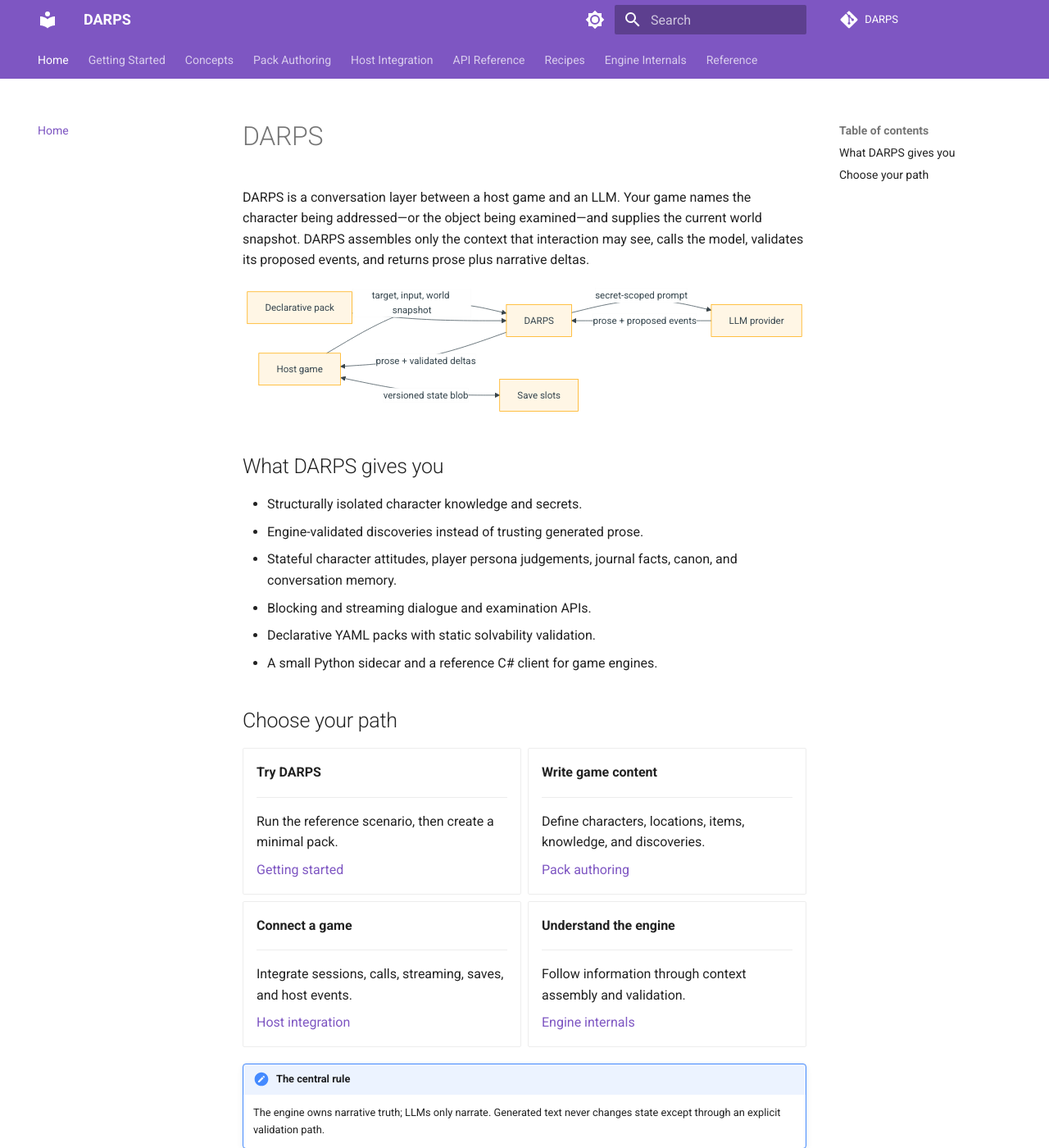
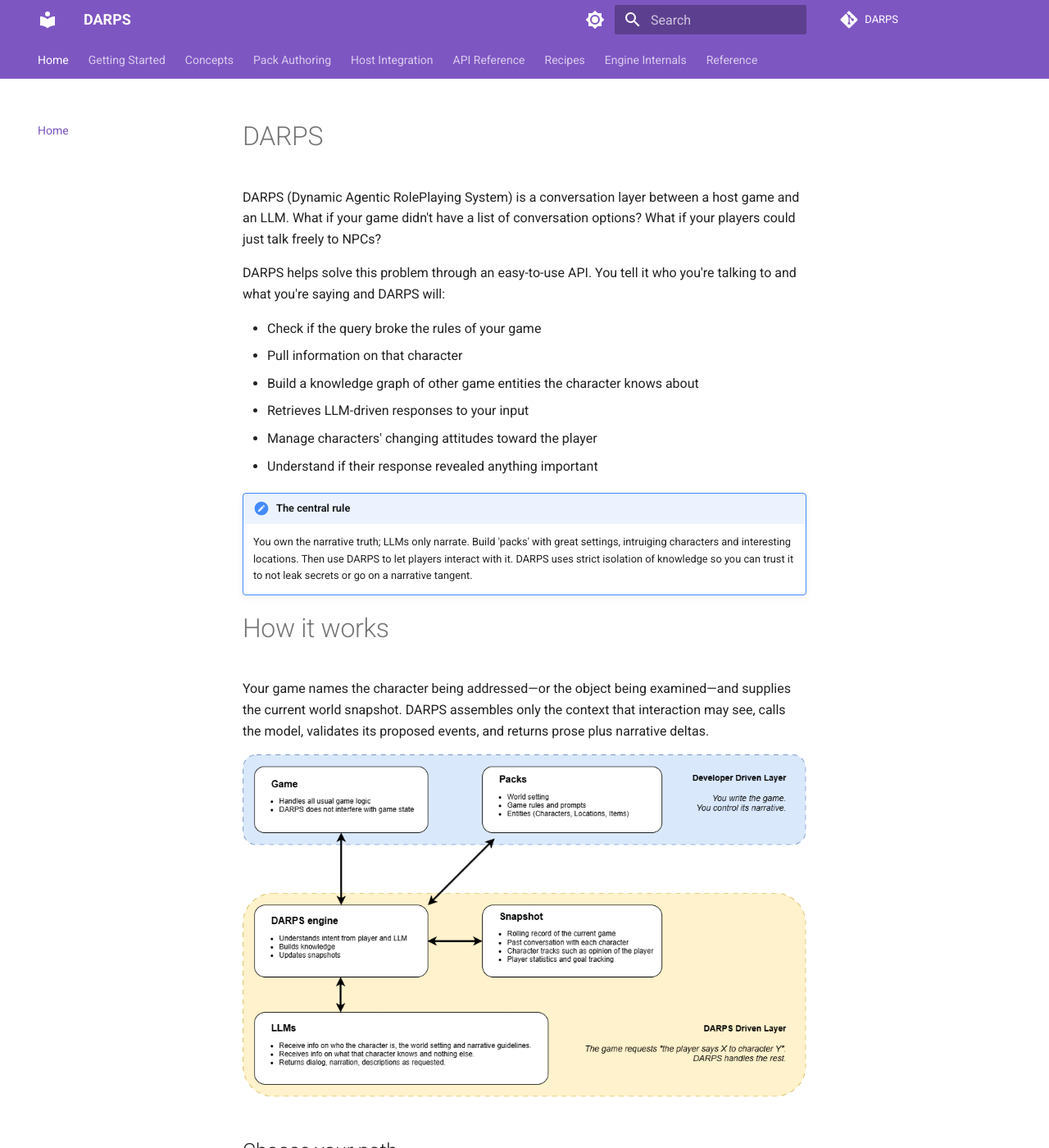
Before and after one commit to Desagidit/darps, an MkDocs documentation site: the page built from docs/index.md, in a window 1280 px wide and 1400 px high. Shown: the whole window at 82% size. Built offline with MkDocs 1.6.1 and Material for MkDocs 9.7.7, drawn with Linux system fonts in a browser that asks for light colours; comment, search, counter and statistics services are not loaded.

Commit message:
intro image

````diff
--- a/docs/index.md
+++ b/docs/index.md
@@ -1,30 +1,29 @@
 # DARPS
 
-DARPS is a conversation layer between a host game and an LLM. Your game names
-the character being addressed—or the object being examined—and supplies the
-current world snapshot. DARPS assembles only the context that interaction may
-see, calls the model, validates its proposed events, and returns prose plus
-narrative deltas.
+DARPS (Dynamic Agentic RolePlaying System) is a conversation layer between a host game and an LLM.
+What if your game didn't have a list of conversation options? What if your players could just talk freely to NPCs?
 
-```mermaid
-flowchart LR
-    Host["Host game"] -->|"target, input, world snapshot"| DARPS
-    Pack["Declarative pack"] --> DARPS
-    DARPS -->|"secret-scoped prompt"| Model["LLM provider"]
-    Model -->|"prose + proposed events"| DARPS
-    DARPS -->|"prose + validated deltas"| Host
-    Host <-->|"versioned state blob"| Saves["Save slots"]
-```
+DARPS helps solve this problem through an easy-to-use API. You tell it who you're talking to and what you're saying and DARPS will:
 
-## What DARPS gives you
+- Check if the query broke the rules of your game
+- Pull information on that character
+- Build a knowledge graph of other game entities the character knows about
+- Retrieves LLM-driven responses to your input
+- Manage characters' changing attitudes toward the player
+- Understand if their response revealed anything important
 
-- Structurally isolated character knowledge and secrets.
-- Engine-validated discoveries instead of trusting generated prose.
-- Stateful character attitudes, player persona judgements, journal facts,
-  canon, and conversation memory.
-- Blocking and streaming dialogue and examination APIs.
-- Declarative YAML packs with static solvability validation.
-- A small Python sidecar and a reference C# client for game engines.
+!!! important "The central rule"
+    You own the narrative truth; LLMs only narrate.
+	Build 'packs' with great settings, intruiging characters and interesting locations. Then use DARPS to let players interact with it.
+	DARPS uses strict isolation of knowledge so you can trust it to not leak secrets or go on a narrative tangent.
+
+# How it works
+
+Your game names the character being addressed—or the object being examined—and supplies the current world snapshot.
+DARPS assembles only the context that interaction may see, calls the model, validates its proposed events, and returns prose plus narrative deltas.
+
+![High Level Architecture](./images/darps_highlevel.png)
+
 
 ## Choose your path
 
@@ -64,9 +63,5 @@ flowchart LR
 
 </div>
 
-!!! important "The central rule"
-    The engine owns narrative truth; LLMs only narrate. Generated text never
-    changes state except through an explicit validation path.
-
 The [pack specification](reference/pack-specification.md) is the normative
 contract. Tutorials explain it; they do not replace it.
````
Also changed, not shown: .agents/skills/ARCHITECTURE.md (renamed from docs/ARCHITECTURE.md), .agents/skills/DECISIONS.md (renamed from docs/DECISIONS.md), .agents/skills/GUIDE.md (renamed from docs/GUIDE.md), docs/images/darps_highlevel.png (added).
